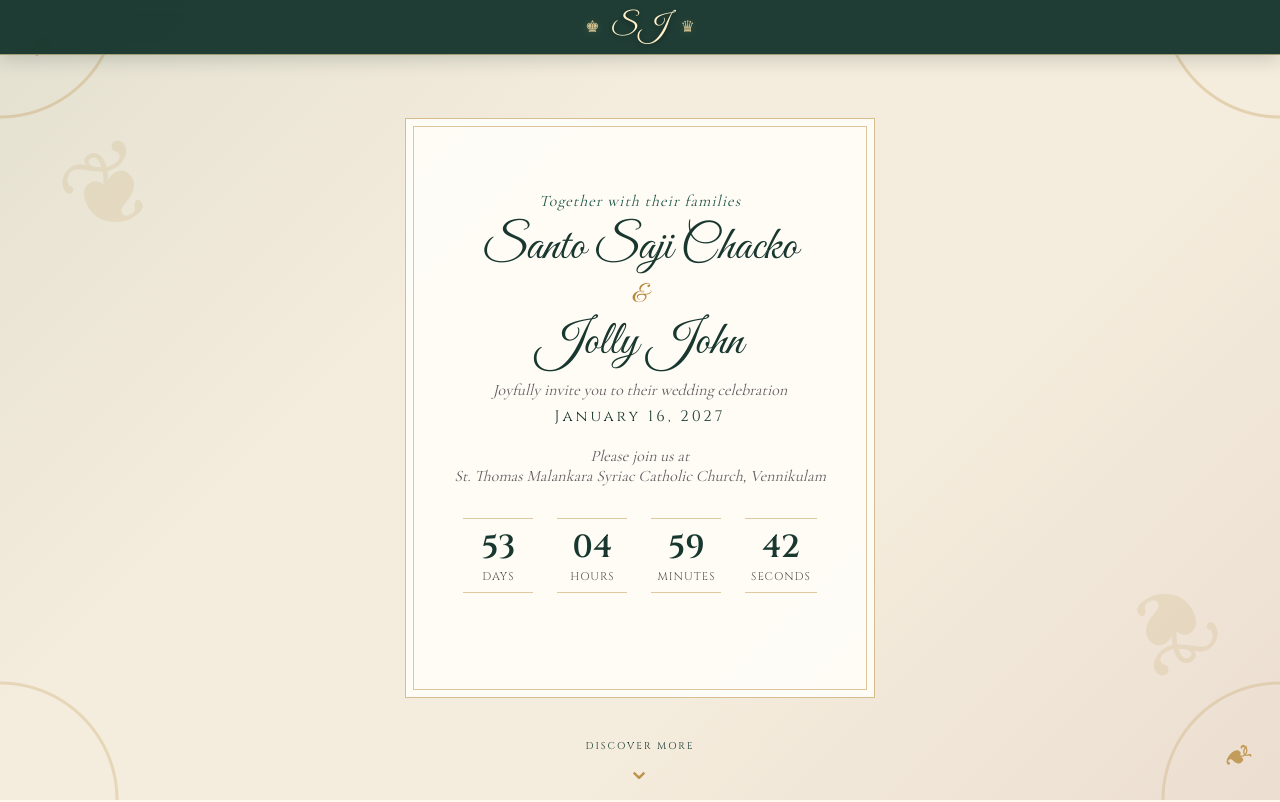
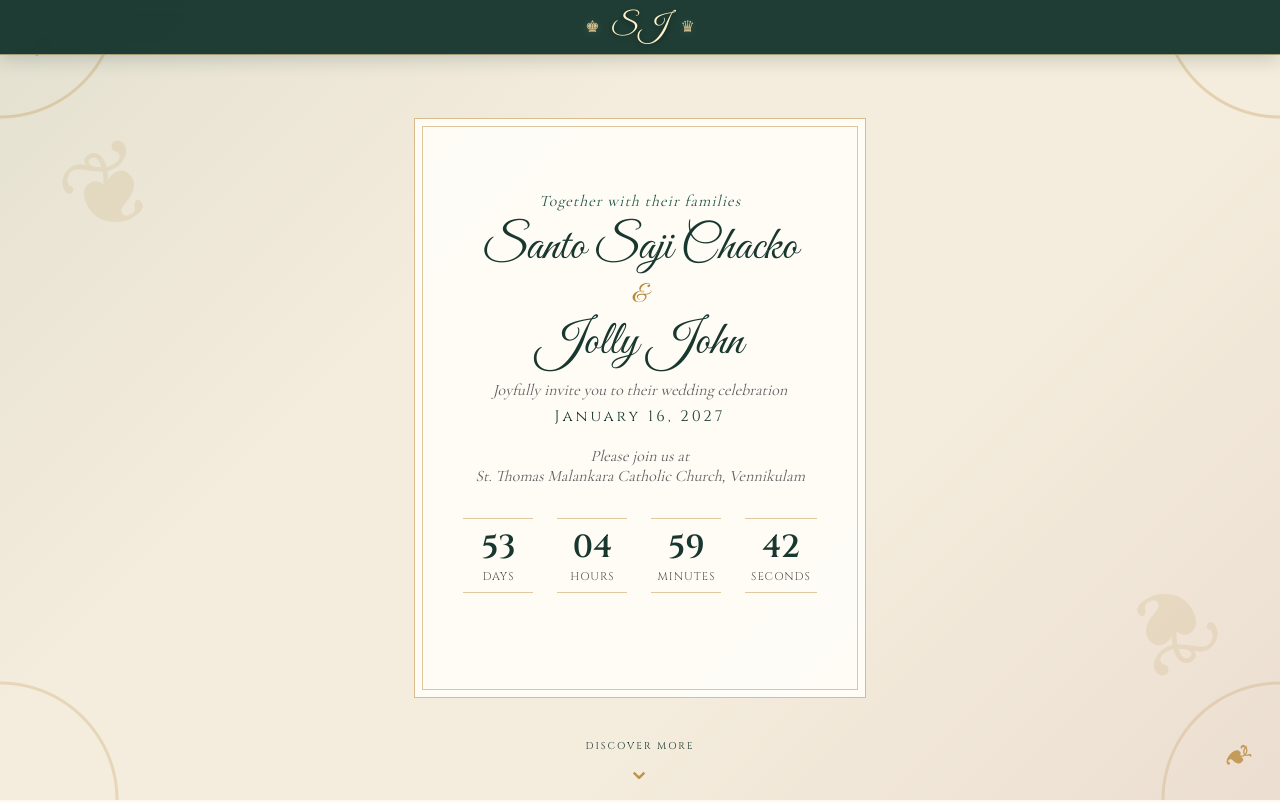
Before and after one commit to santo-3778/wedding-invitation, a plain HTML site: page index.html in a window 1280 px wide. Shown: the top 802 px of the page. Drawn offline with nearby package versions, Linux system fonts and the light colour scheme.

Commit message:
Update index.html

```diff
--- a/index.html
+++ b/index.html
@@ -30,7 +30,7 @@
         <h1><span class="name">Santo Saji Chacko</span><span class="amp">&amp;</span><span class="name">Jolly John</span></h1>
         <p class="invite-text">Joyfully invite you to their wedding celebration</p>
         <p class="invite-date">January 16, 2027</p>
-        <p class="invite-venue">Please join us at<br>St. Thomas Malankara Syriac Catholic Church, Vennikulam</p>
+        <p class="invite-venue">Please join us at<br>St. Thomas Malankara Catholic Church, Vennikulam</p>
         <div class="countdown" id="countdown">
           <div class="count-box"><span id="days">00</span><small>Days</small></div>
           <div class="count-box"><span id="hours">00</span><small>Hours</small></div>
@@ -113,7 +113,7 @@
       <div class="icon" aria-hidden="true">✝</div>
       <h3>Ceremony</h3>
       <p>10:30 AM</p>
-      <p>St. Thomas Malankara Syriac Catholic Church<br>Vennikulam</p>
+      <p>St. Thomas Malankara Catholic Church<br>Vennikulam</p>
     </div>
     <div class="detail-card">
       <div class="icon" aria-hidden="true">✦</div>
```
